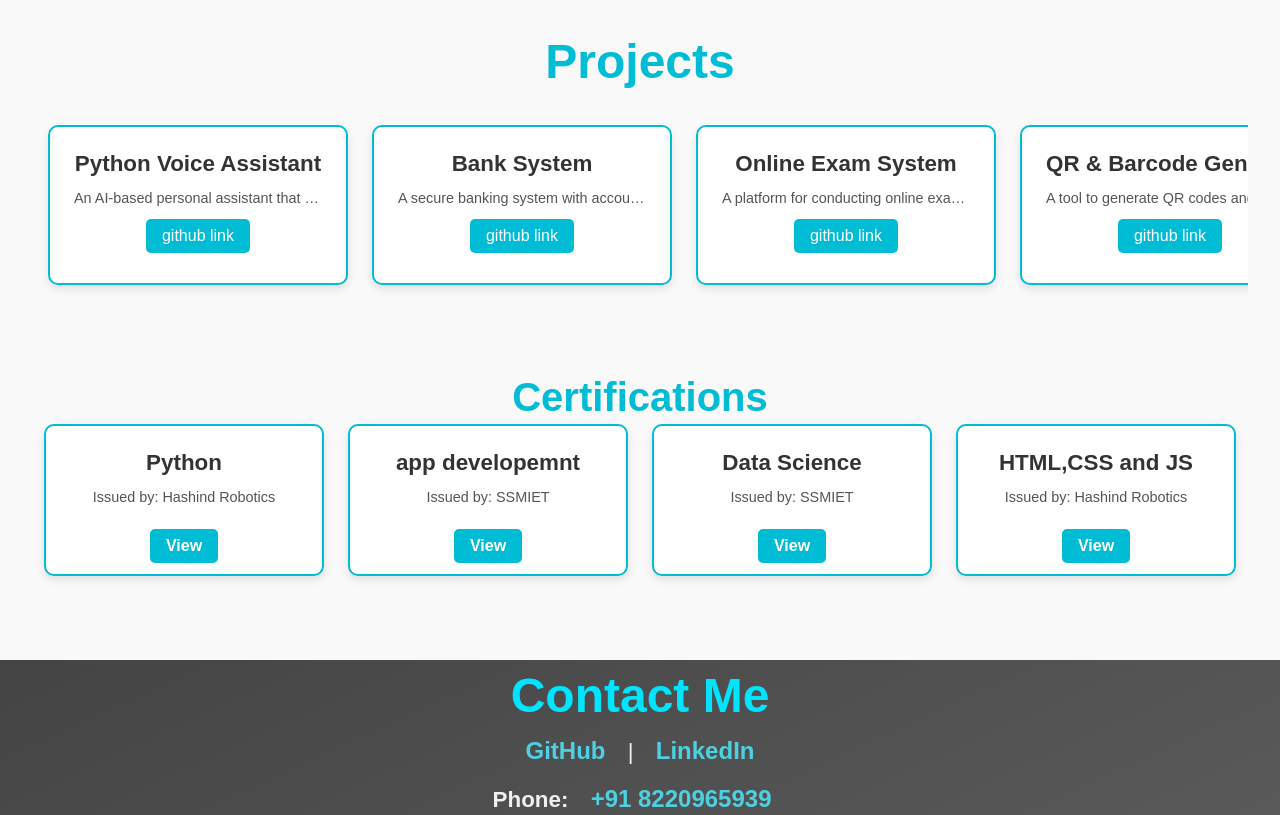
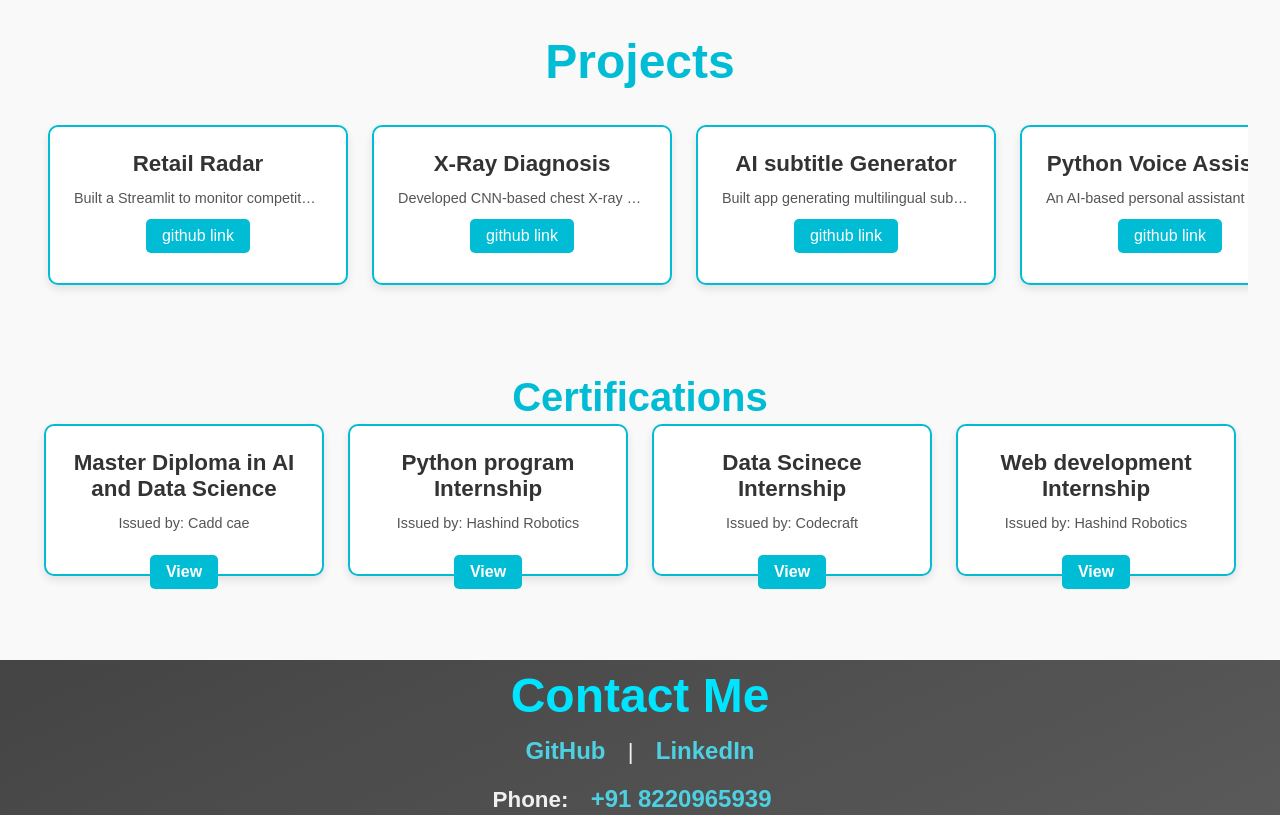
Before and after one commit to Andruandru2/portfolio, a plain HTML site: page index.html in a window 1280 px wide. Shown: the part 2060-2875 px from the top of the page. Drawn offline with Linux system fonts and the light colour scheme.

Commit message:
Update index.html

```diff
--- a/index.html
+++ b/index.html
@@ -27,7 +27,7 @@
           "I am a passionate Computer Science Engineer with a strong interest in Python, AI, and Data Science. "
         </p>
         <div class="buttons">
-          <a href="assets/Andru.pdf" class="btn" download="My_CV.pdf">Download CV</a>
+          <a href="assets/cv2.pdf" class="btn" download>Download CV</a>
           <a href="#contact" class="btn">Contact</a>
         </div>
         <div class="social-links">
@@ -49,17 +49,17 @@
         </div>
         <div class="about-text">
           <p>
-            Hello! I'm <strong>Andrues</strong>, I love creating intelligent solutions using Python and web technologies. My expertise includes Python, web development, data analysis, and AI-driven applications. I have worked on projects such as an AI-powered chatbot and an e-commerce platform. I am eager to apply my knowledge to real-world challenges and contribute to innovative technological advancements. Outside of coding, I enjoy playing chess and staying updated with AI trends.
+            Hello! I'm <strong>Andrues</strong>, A passionate Computer Science Engineering student specializing in Artificial Intelligence, Data Science, and Web Development. Skilled in Python, SQL, and modern frameworks with hands-on experience building real-world projects. Eager to apply analytical and problem-solving skills in software development and data analytics while continuously learning and growing in the tech field.
           </p>
 
           <h4>Skills</h4>
           <p><ul class="skills">
-            <li>C</li>
-            <li>C++</li>
             <li>Python</li>
-            <li>Java</li>
-            <li>HTML, CSS</li>
-            <li>React js</li>
+            <li>MySQL</li>
+            <li>Data Science</li>
+            <li>Machine Learning</li>
+            <li>Deep Learning</li>
+            <li>NLP</li>
           </ul>
           </p>
         </div>
@@ -73,18 +73,18 @@
     <div class="experience-content">
       <div class="experience-item">
         <div class="descriptions">
-          <p>Currently pursuing a course in Artificial Intelligence and Data Science, building a strong foundation in programming languages like Python. Learning core AI concepts, machine learning, and data analysis techniques to develop intelligent solutions.</p>
+          <p>Completed a course in Artificial Intelligence and Data Science, building a strong foundation in Python programming, core AI concepts, machine learning, and data analysis techniques to develop intelligent solutions</p>
         </div>
         <div class="det">
           <div class="vertical-l"></div>
           <h2>AI and DS</h2>
           <h3>Cadd Cae Computers</h3>
-          <p><strong>Duration:</strong> Dec 18 - Present</p>
+          <p><strong>Duration:</strong> Oct 1/24 - Sep 30/25</p>
         </div>
       </div>
       <div class="experience-item">
         <div class="descriptions">
-          <p>Worked as a Python Intern and gaining hands-on experience in software development. Developed projects like a Banking System, Online Exam with Tkinter, QR Code Generators.</p>
+          <p>This comprehensive program provided in-depth knowledge of machine learning, deep learning, and data analytics, covering both theoretical and practical aspects of AI and data-driven technologies.</p>
         </div>
         <div class="det">
           <div class="vertical-l"></div>
@@ -111,9 +111,24 @@
     <h1>Projects</h1>
     <div class="projects-container">
         <div class="project-card">
+            <h2>Retail Radar</h2>
+            <p>Built a Streamlit to monitor competitor prices, analyze market trends, and support data-driven pricing decisions.</p>
+            <a href="https://github.com/Andruandru2/Retail-Radar.git" class="project-link">github link</a>
+        </div>
+        <div class="project-card">
+            <h2>X-Ray Diagnosis</h2>
+            <p>Developed CNN-based chest X-ray disease detection model with 90% accuracy</p>
+            <a href="https://github.com/Andruandru2/X-ray-disease-diagnosis-system.git" class="project-link">github link</a>
+        </div>
+        <div class="project-card">
+            <h2>AI subtitle Generator</h2>
+            <p>Built app generating multilingual subtitles and AI voiceovers for videos</p>
+            <a href="https://github.com/Andruandru2/Subtitle-Genrator.git" class="project-link">github link</a>
+        </div>
+        <div class="project-card">
             <h2>Python Voice Assistant</h2>
             <p>An AI-based personal assistant that responds to voice commands.</p>
-            <a href="https://github.com/Andruandru2/voice-assistant" class="project-link">github link</a>
+            <a href="https://github.com/Andruandru2/voice-assistant.git" class="project-link">github link</a>
         </div>
         <div class="project-card">
             <h2>Bank System</h2>
@@ -121,55 +136,38 @@
             <a href="https://github.com/Andruandru2/Banking-system" class="project-link">github link</a>
         </div>
         <div class="project-card">
-            <h2>Online Exam System</h2>
-            <p>A platform for conducting online exams with a timer and MCQs.</p>
-            <a href="https://github.com/Andruandru2/Online-exam" class="project-link">github link</a>
-        </div>
-        <div class="project-card">
-            <h2>QR & Barcode Generator</h2>
-            <p>A tool to generate QR codes and barcodes for various applications.</p>
-            <a href="https://github.com/Andruandru2/qr-and-barcode-genrator" class="project-link">github link</a>
-        </div>
-        <div class="project-card">
             <h2>React E-commerce Site</h2>
             <p>A user-friendly shopping platform built with React and Firebase.</p>
             <a href="https://github.com/Andruandru2/food-delivery" class="project-link">github link</a>
         </div>
-        <div class="project-card">
-            <h2>Simple Weather Website</h2>
-            <p>Real-time weather updates using OpenWeatherMap API.</p>
-            <a href="https://github.com/Andruandru2/weather-web" class="project-link">github link</a>
-        </div>
+
     </div>
-
     <h1 class="cet">Certifications</h1>
     <div class="certifications-container">
       <div class="certification-card">
-        <h2>Python</h2>
+        <h2>Master Diploma in AI and Data Science</h2>
+        <p>Issued by: Cadd cae</p>
+        <a href="assets\cadd cae.pdf" target="_blank" class="view-certificate">View</a>
+      </div>
+      <div class="certification-card">
+        <h2>Python program Internship</h2>
         <p>Issued by: Hashind Robotics</p>
-        <a href="assets/pythonhah.jpg" target="_blank" class="view-certificate">View</a>
+        <a href="assets/python.pdf" target="_blank" class="view-certificate">View</a>
       </div>
         <div class="certification-card">
-          <h2>app developemnt</h2>
-          <p>Issued by: SSMIET</p>
-          <a href="assets/wrkshp.jpg" target="_blank" class="view-certificate">View</a>
+          <h2>Data Scinece Internship</h2>
+          <p>Issued by: Codecraft</p>
+          <a href="assets/Ds Certificate.pdf" target="_blank" class="view-certificate">View</a>
         </div>
         <div class="certification-card">
-          <h2>Data Science</h2>
-          <p>Issued by: SSMIET</p>
-          <a href="assets/ds.jpg" target="_blank" class="view-certificate">View</a>
-        </div>
-        <div class="certification-card">
-          <h2>HTML,CSS and JS</h2>
+          <h2>Web development Internship</h2>
           <p>Issued by: Hashind Robotics</p>
-          <a href="assets/web.jpg" target="_blank" class="view-certificate">View</a>
+          <a href="assets/web dev.pdf" target="_blank" class="view-certificate">View</a>
         </div>
 
 
     </div>
 </section>
-
-
 
 
 
@@ -192,7 +190,7 @@
           <img src="assets/email_qr.png" alt="Scan to Email Me">
           <p class="qr-caption">Scan to mail me</p>
         </div>
-        <p><strong>Location:</strong> <a>Dindigul, Tamil Nadu</a></p>
+        <p><strong>Location:</strong> <a>Bengaluru, Karnataka</a></p>
         <p class="contact-message"><strong>Let's connect and collaborate!</strong></p>
     </div>
 </section>
```
